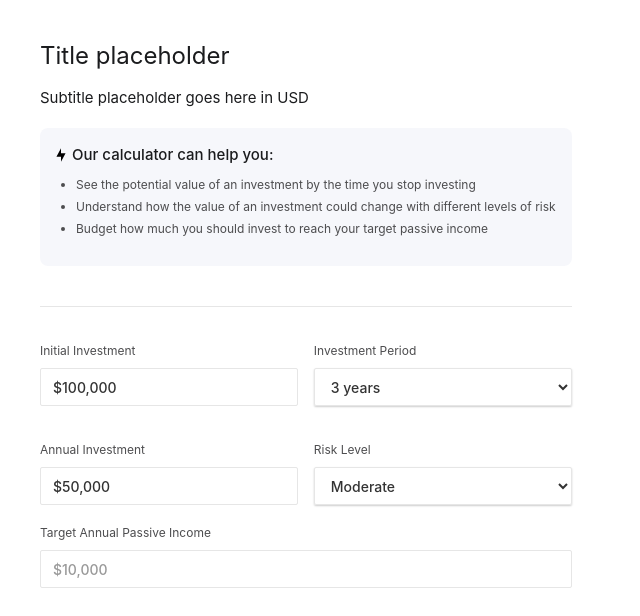
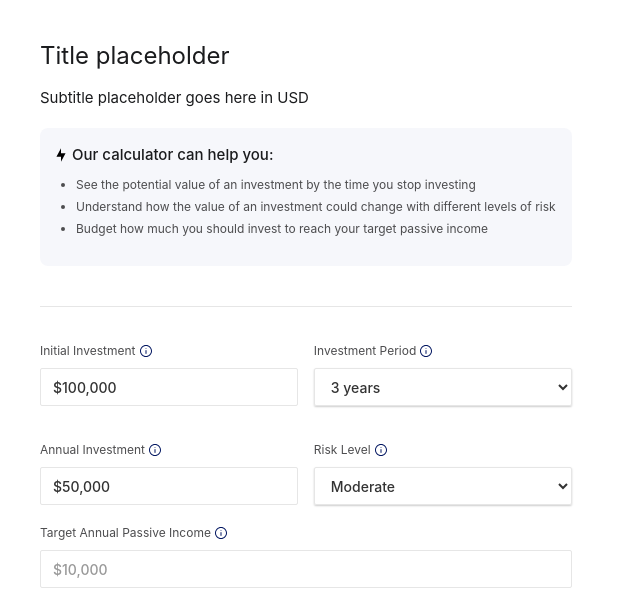
Before and after one commit to ivanvennre/website-simulator, a Svelte app: page / in a window 1280 px wide. Shown: the top 616 px of the page, without its empty margins (0-640 px from the left). Built offline with nearby package versions, Linux system fonts and the light colour scheme; a web font is replaced by a local one.

Commit message:
cosmetic changes 3

```diff
--- a/src/app.css
+++ b/src/app.css
@@ -3549,10 +3549,15 @@ a {
 }
 
 .simulator-input-label {
+  grid-column-gap: 4px;
+  grid-row-gap: 4px;
   color: #4d4d4f;
+  justify-content: flex-start;
+  align-items: center;
   font-size: 12px;
   font-weight: 400;
   line-height: 24px;
+  display: flex;
 }
 
 .simulator-input-field {
@@ -3570,6 +3575,9 @@ a {
   flex-flow: column;
   justify-content: center;
   align-items: center;
+  width: 100%;
+  height: 100%;
+  min-height: 500px;
   display: flex;
 }
 
@@ -3633,13 +3641,16 @@ a {
 
 .simulator-split {
   grid-column-gap: 90px;
-  grid-row-gap: 50px;
   grid-template-rows: auto;
   grid-template-columns: 1fr 1fr;
   grid-auto-columns: 1fr;
   align-items: start;
   justify-items: center;
   display: grid;
+}
+
+.simulator-form-wrapper {
+  width: 100%;
 }
 
 @media screen and (max-width: 991px) {
@@ -3807,6 +3818,8 @@ a {
 
   .simulator-split {
     grid-template-columns: 1fr;
+    align-items: center;
+    justify-items: start;
   }
 }
 
--- a/src/components/Form.svelte
+++ b/src/components/Form.svelte
@@ -6,6 +6,7 @@
     type ChartData,
     type RiskLevels,
   } from "../utils/calculations";
+  import InfoIcon from "./InfoIcon.svelte";
 
   const dispatch = createEventDispatcher();
 
@@ -92,7 +93,10 @@
   }
 </script>
 
-<div id="w-node-_7a4ce190-b09e-8b65-d8ba-02f9fee9f057-958bf92d">
+<div
+  id="w-node-_7a4ce190-b09e-8b65-d8ba-02f9fee9f057-958bf92d"
+  class="simulator-form-wrapper"
+>
   <div class="simulator-info-banner">
     <div class="simulator-info-banner-title">
       <svg
@@ -138,8 +142,11 @@
           class="simulator-form-input"
         >
           <label for="initial-investment" class="simulator-input-label"
-            >Initial Investment</label
-          >
+            >Initial Investment
+            <InfoIcon
+              message="How much would you like to start investing in?"
+            />
+          </label>
           <input
             class="simulator-input-field w-input"
             id="initial-investment"
@@ -156,7 +163,9 @@
           class="simulator-form-input"
         >
           <label for="investment-period" class="simulator-input-label"
-            >Investment Period</label
+            >Investment Period<InfoIcon
+              message="How many years would you like to invest for?"
+            /></label
           >
           <select
             id="investment-period"
@@ -178,7 +187,9 @@
           class="simulator-form-input"
         >
           <label for="annual-investment" class="simulator-input-label"
-            >Annual Investment</label
+            >Annual Investment<InfoIcon
+              message="How much money could you invest each year?"
+            /></label
           >
           <input
             class="simulator-input-field w-input"
@@ -196,7 +207,9 @@
           class="simulator-form-input"
         >
           <label for="risk-level" class="simulator-input-label"
-            >Risk Level</label
+            >Risk Level<InfoIcon
+              message="How comfortable are you with taking risks?"
+            /></label
           >
           <select
             id="risk-level"
@@ -217,7 +230,10 @@
         >
           <label
             for="target-annual-passive-income"
-            class="simulator-input-label">Target Annual Passive Income</label
+            class="simulator-input-label"
+            >Target Annual Passive Income<InfoIcon
+              message="How much annual income do you want your investments to generate after the investment period?"
+            /></label
           >
           <input
             class="simulator-input-field w-input"
--- /dev/null
+++ b/src/components/InfoIcon.svelte
@@ -0,0 +1,66 @@
+<script lang="ts">
+  export let width: number = 12;
+  export let height: number = 12;
+  export let message: string = "How much would you like to start investing in?";
+</script>
+
+<div class="info-icon-container">
+  <svg
+    {width}
+    {height}
+    viewBox="0 0 12 12"
+    fill="none"
+    xmlns="http://www.w3.org/2000/svg"
+  >
+    <path
+      fill-rule="evenodd"
+      clip-rule="evenodd"
+      d="M6 12C2.7 12 0 9.3 0 6C0 2.7 2.7 0 6 0C9.3 0 12 2.7 12 6C12 9.3 9.3 12 6 12ZM6 1C3.25 1 1 3.25 1 6C1 8.75 3.25 11 6 11C8.75 11 11 8.75 11 6C11 3.25 8.75 1 6 1ZM6 9C5.75 9 5.5 8.75 5.5 8.5V5.5C5.5 5.25 5.7 5 6 5C6.3 5 6.5 5.2 6.5 5.5C6.5 5.5 6.5 5.5 6.5 5.55V8.55C6.5 8.75 6.3 9 6 9ZM6 4C5.75 4 5.5 3.8 5.5 3.5C5.5 3.2 5.7 3 6 3C6.25 3 6.5 3.2 6.5 3.5C6.5 3.8 6.25 4 6 4Z"
+      fill="#001560"
+    />
+  </svg>
+  <div class="tooltip">{message}</div>
+</div>
+
+<style>
+  .info-icon-container {
+    position: relative;
+    display: flex;
+    cursor: pointer;
+  }
+
+  .tooltip {
+    visibility: hidden;
+    width: 200px;
+    background-color: #333;
+    color: #fff;
+    text-align: center;
+    border-radius: 6px;
+    padding: 8px;
+    position: absolute;
+    z-index: 1;
+    bottom: 125%; /* Position above the icon */
+    left: 50%;
+    margin-left: -100px; /* Center the tooltip */
+    opacity: 0;
+    transition: opacity 0.3s;
+    font-size: 12px;
+    line-height: 1.5;
+  }
+
+  .tooltip::after {
+    content: "";
+    position: absolute;
+    top: 100%;
+    left: 50%;
+    margin-left: -5px;
+    border-width: 5px;
+    border-style: solid;
+    border-color: #333 transparent transparent transparent;
+  }
+
+  .info-icon-container:hover .tooltip {
+    visibility: visible;
+    opacity: 1;
+  }
+</style>
```
Also changed, not shown: 5 other files (tests, documents, lock files or other folders).
